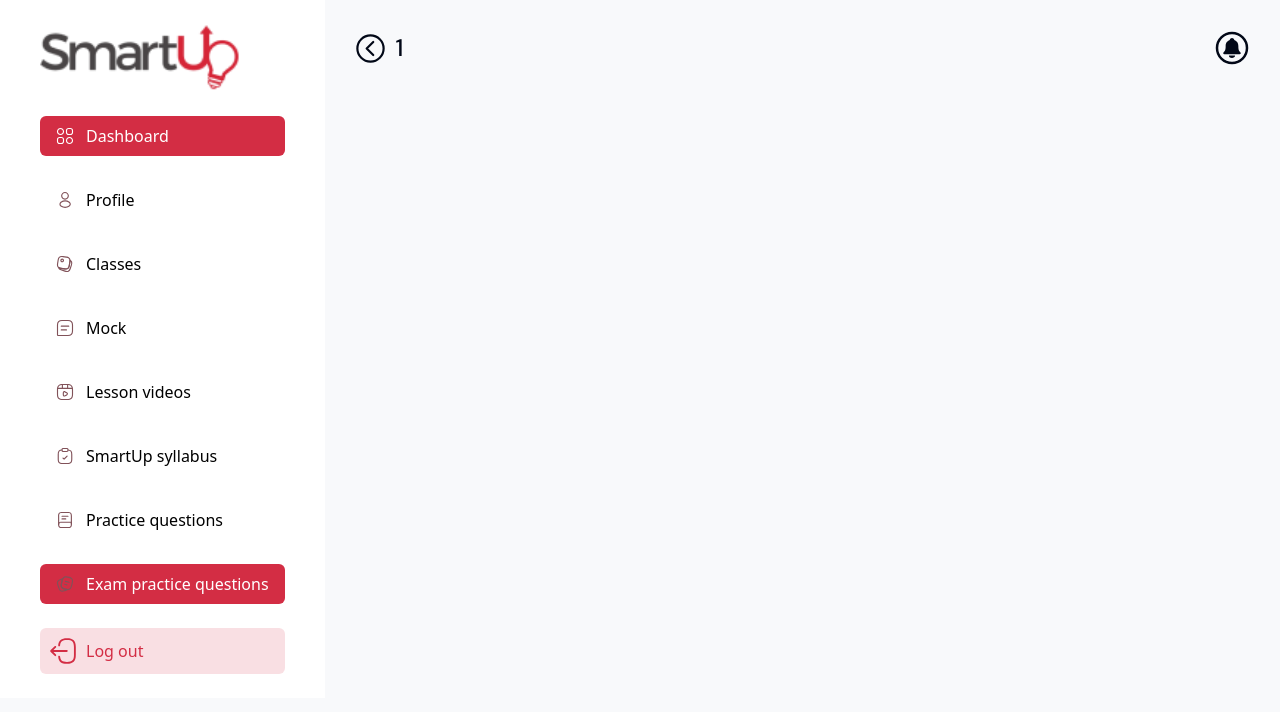
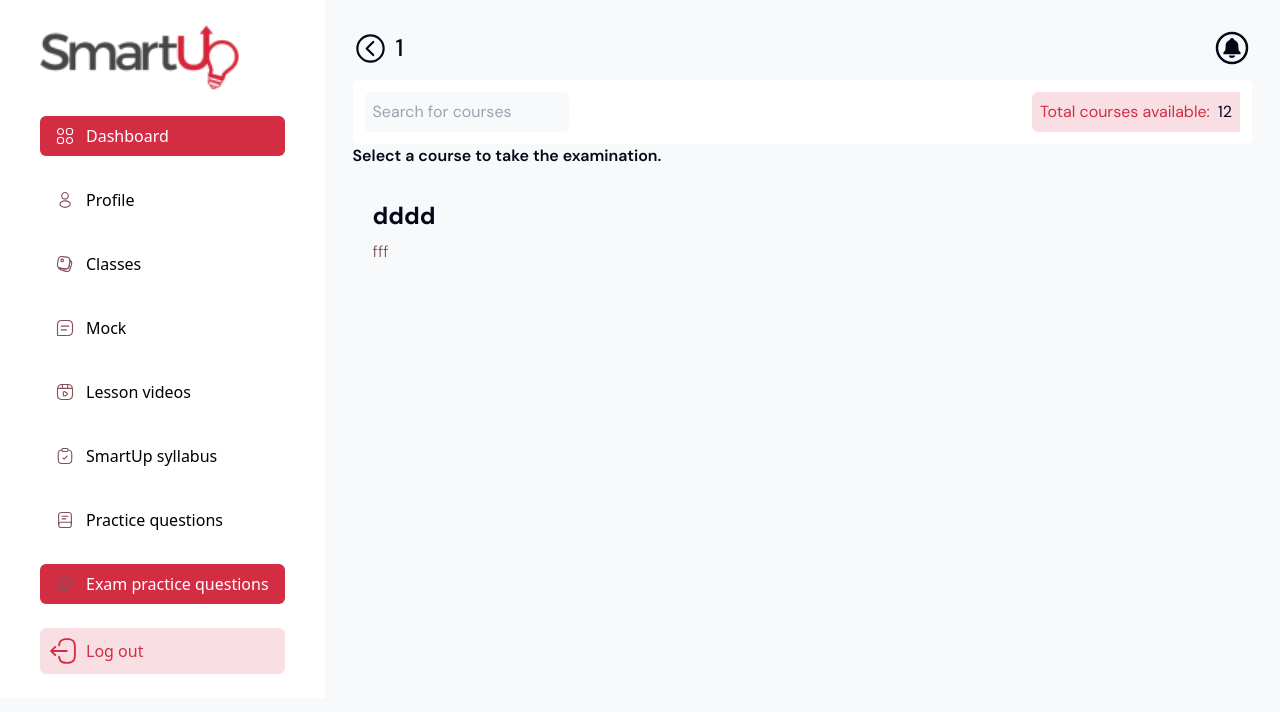
Before and after one commit to Lukman10a/smartupweb, a Next.js app: page /examPracticeQuestion/1 in a window 1280 px wide. Shown: the top 712 px of the page. Built offline with nearby package versions, Linux system fonts and the light colour scheme.

Commit message:
create the courseCard component

```diff
--- a/src/pages/examPracticeQuestion/[courseSelect]/index.tsx
+++ b/src/pages/examPracticeQuestion/[courseSelect]/index.tsx
@@ -1,4 +1,5 @@
 import Header from "@/components/header";
+import Card from "@/components/rightDashboard/card";
 import { useRouter } from "next/router";
 import React from "react";
 
@@ -9,6 +10,28 @@ export default function CourseSelect() {
   return (
     <div>
       <Header title={titleFromQuery} fromQuery={Boolean(titleFromQuery)} />
+
+      <div className="mx-auto flex items-center justify-between rounded-md bg-white p-3">
+        <input
+          type="text"
+          placeholder="Search for courses"
+          className="rounded-md bg-[#F8F9FB] p-2"
+        />
+        <div className="flex">
+          <div className="flex gap-2 rounded-l-md bg-[#D32D4426] p-2">
+            <p className="text-[#D32D44]">Total courses available:</p>
+            <p>12</p>
+          </div>
+        </div>
+      </div>
+
+      <div>
+        <p className="space-y-6 font-semibold">
+          Select a course to take the examination.
+        </p>
+
+        <Card titlePoints={"dddd"} subtitle={"fff"} />
+      </div>
     </div>
   );
 }
```
